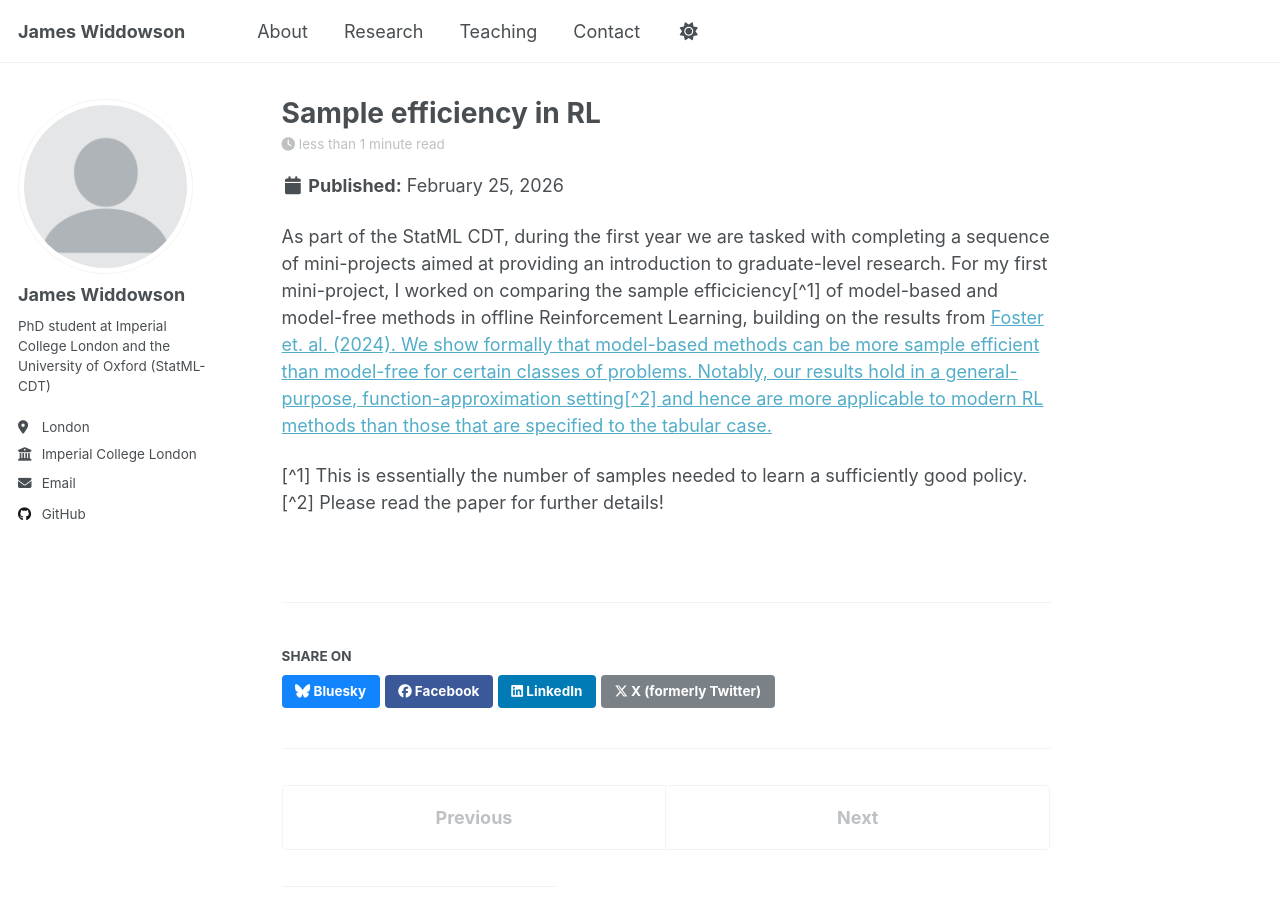
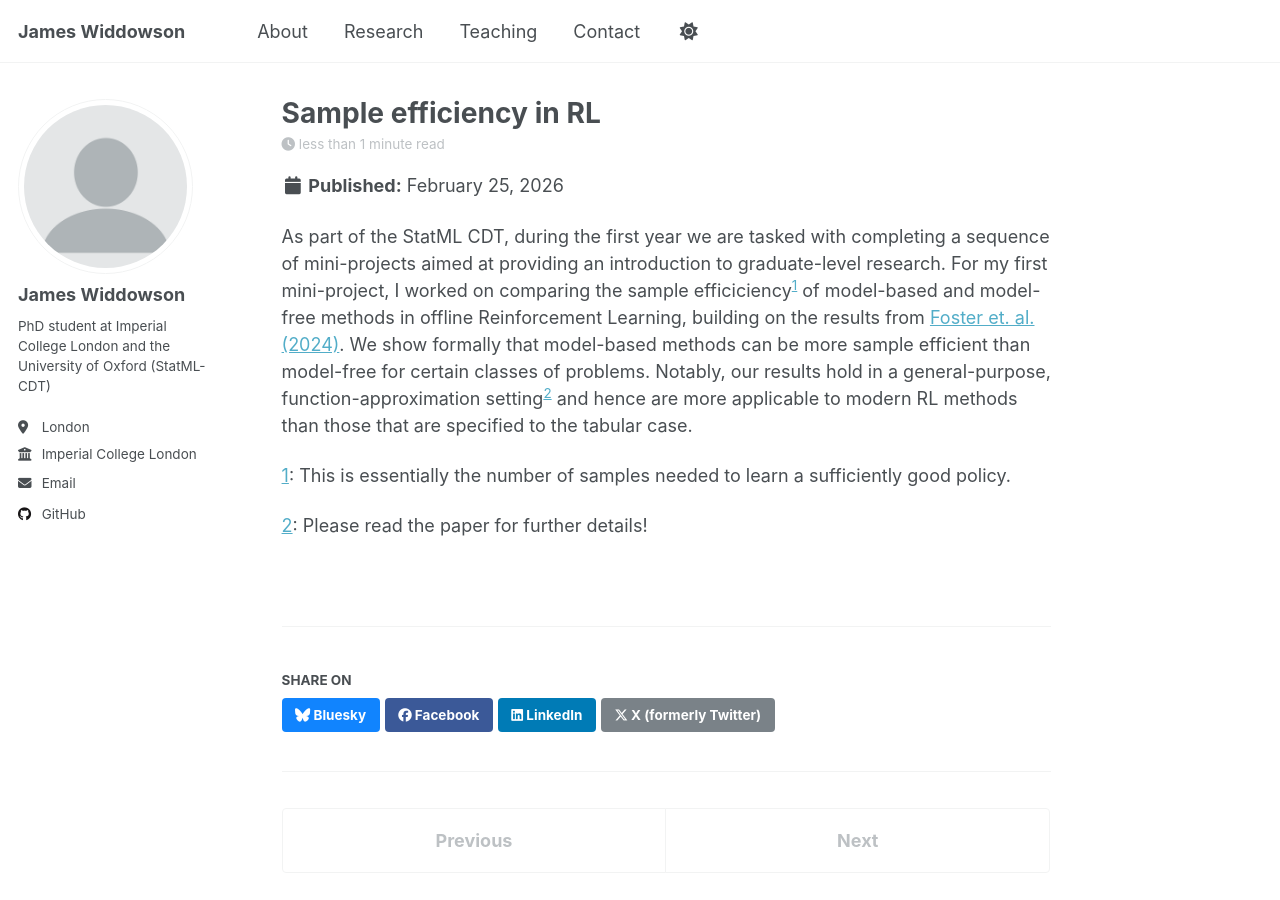
Before and after one commit to james-widdowson/james-widdowson.github.io, a Jekyll site: the page built from _posts/2026-02-25-first-miniproject.md, in a window 1280 px wide and 900 px high. Built offline with Jekyll 4.4.1, drawn with Linux system fonts in a browser that asks for light colours; a script that is not in the unit is left out.

```diff
--- a/_posts/2026-02-25-first-miniproject.md
+++ b/_posts/2026-02-25-first-miniproject.md
@@ -7,12 +7,14 @@ catagories: [blog]
 
 
 As part of the StatML CDT, during the first year we are tasked with completing a sequence of mini-projects aimed at providing an introduction to
-graduate-level research. For my first mini-project, I worked on comparing the sample efficiciency[^1] of model-based and model-free methods in
-offline Reinforcement Learning, building on the results from <a href="https://arxiv.org/pdf/2407.15007"> Foster et. al. (2024)<a>. We show formally
-that model-based methods can be more sample efficient than model-free for certain classes of problems. Notably, our results hold in a general-purpose, function-approximation setting[^2] and hence
+graduate-level research. For my first mini-project, I worked on comparing the sample efficiciency<sup>[1](#footnote1)</sup> of model-based and model-free methods in
+offline Reinforcement Learning, building on the results from <a href="https://arxiv.org/pdf/2407.15007"> Foster et. al. (2024)</a>. We show formally
+that model-based methods can be more sample efficient than model-free for certain classes of problems. Notably, our results hold in a general-purpose, function-approximation setting<sup>[2](#footnote2)</sup> and hence
 are more applicable to modern RL methods than those that are specified to the tabular case.
 
 
 
-[^1] This is essentially the number of samples needed to learn a sufficiently good policy.
-[^2] Please read the paper for further details!
+
+<a name='footnote1'>1</a>: This is essentially the number of samples needed to learn a sufficiently good policy.
+
+<a name='footnote2'>2</a>: Please read the paper for further details!
```
